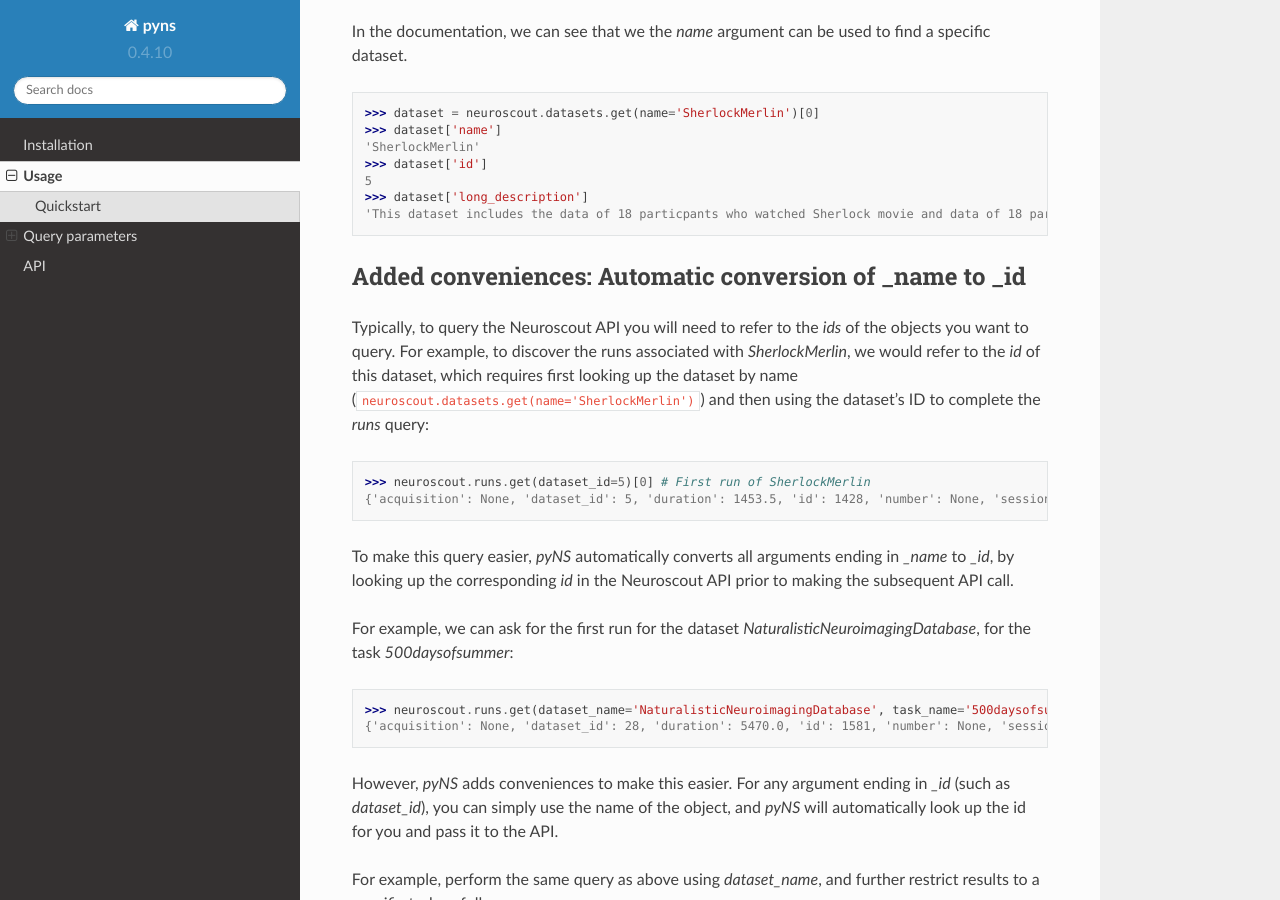
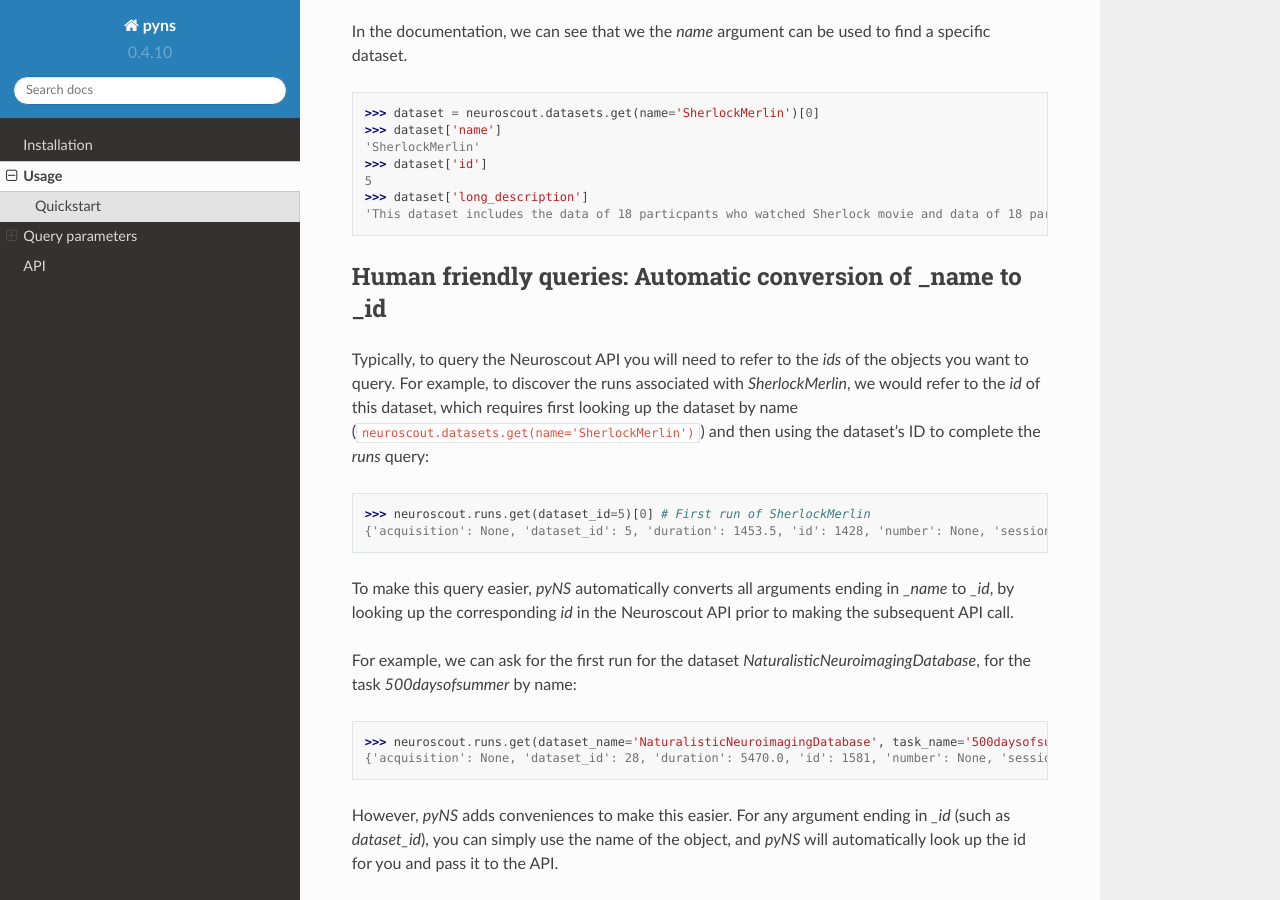
Before and after one commit to neuroscout/pyNS, a Sphinx documentation site: the page built from docs/source/usage.rst, in a window 1280 px wide and 900 px high, scrolled down 861 px. Built offline with Sphinx 7.4.7 and the Read the Docs theme 2.0.0, drawn with Linux system fonts in a browser that asks for light colours.

Commit message:
Try to fix docs

```diff
--- /dev/null
+++ b/docs/source/_autosummary/pyns.endpoints.base.find_runs.rst
@@ -0,0 +1,6 @@
+pyns.endpoints.base.find\_runs
+==============================
+
+.. currentmodule:: pyns.endpoints.base
+
+.. autofunction:: find_runs
--- /dev/null
+++ b/docs/source/_autosummary/pyns.endpoints.base.names_to_ids.rst
@@ -0,0 +1,6 @@
+pyns.endpoints.base.names\_to\_ids
+==================================
+
+.. currentmodule:: pyns.endpoints.base
+
+.. autofunction:: names_to_ids
--- /dev/null
+++ b/docs/source/_autosummary/pyns.endpoints.base.to_df.rst
@@ -0,0 +1,6 @@
+pyns.endpoints.base.to\_df
+==========================
+
+.. currentmodule:: pyns.endpoints.base
+
+.. autofunction:: to_df
--- a/docs/source/usage.rst
+++ b/docs/source/usage.rst
@@ -55,7 +55,7 @@ In the documentation, we can see that we the `name` argument can be used to find
 
 
 ------------------------------------------------------------
-Added conveniences: Automatic conversion of _name to _id
+Human friendly queries: Automatic conversion of _name to _id
 ------------------------------------------------------------
 
 Typically, to query the Neuroscout API you will need to refer to the `ids` of the objects you want to query.
@@ -71,14 +71,13 @@ using the dataset's ID to complete the `runs` query:
 To make this query easier, `pyNS` automatically converts all arguments ending in `_name` to `_id`, by looking up the corresponding `id`
 in the Neuroscout API prior to making the subsequent API call.
 
-For example, we can ask for the first run for the dataset `NaturalisticNeuroimagingDatabase`, for the task `500daysofsummer`:
+For example, we can ask for the first run for the dataset `NaturalisticNeuroimagingDatabase`, for the task `500daysofsummer` by name:
 
 
 .. doctest::
 
    >>> neuroscout.runs.get(dataset_name='NaturalisticNeuroimagingDatabase', task_name='500daysofsummer')[0]
    {'acquisition': None, 'dataset_id': 28, 'duration': 5470.0, 'id': 1581, 'number': None, 'session': None, 'subject': '18', 'task': 50, 'task_name': '500daysofsummer'}
-
 
 
 However, `pyNS` adds conveniences to make this easier.
```
Also changed, not shown: 1 other file.
